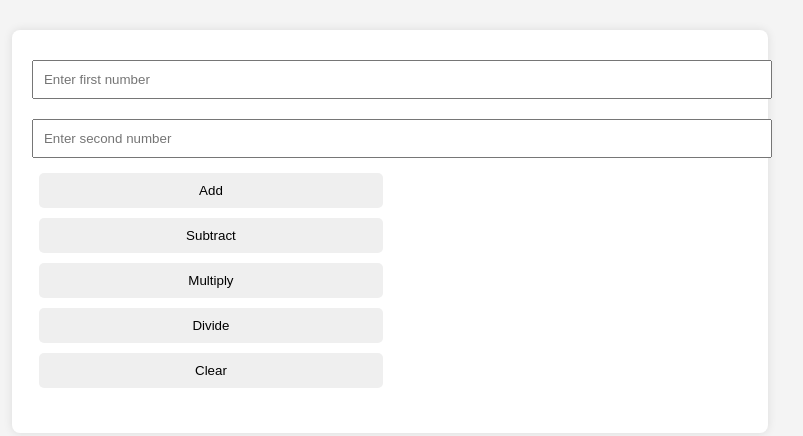
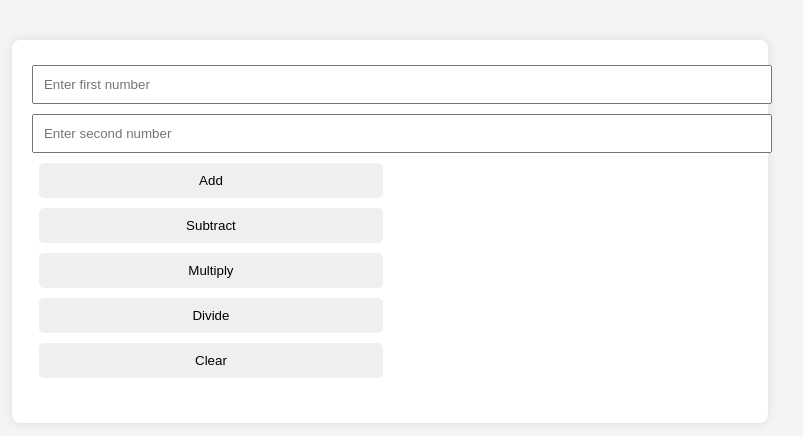
Before and after one commit to sk12-03/simple-calculator, a plain HTML site: page index.html in a window 1280 px wide. Shown: the part 177-613 px from the top of the page, without its empty margins (250-1053 px from the left). Drawn offline with Linux system fonts and the light colour scheme.

Commit message:
auto: update

```diff
--- a/index.html
+++ b/index.html
@@ -7,7 +7,7 @@
     <style>
         body { font-family: Arial, sans-serif; display: flex; justify-content: center; align-items: center; height: 100vh; background-color: #f4f4f4; }
         .calculator { background: white; padding: 20px; border-radius: 8px; box-shadow: 0 0 10px rgba(0,0,0,0.1); }
-        input { width: 100%; padding: 10px; margin: 10px 0; }
+        input { width: 100%; padding: 10px; margin: 5px 0; }
         button { width: 48%; padding: 10px; margin: 5px 1%; border: none; border-radius: 5px; cursor: pointer; }
         #result { margin-top: 20px; font-size: 1.5em; }
     </style>
```
